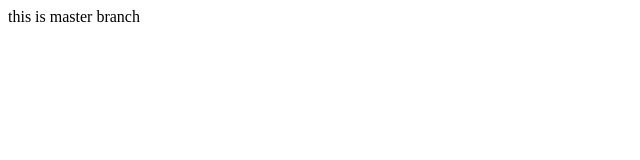
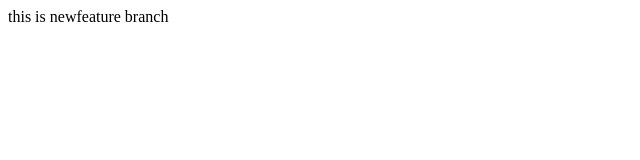
Before and after one commit to Vinay-Sawardekar/assignRepo2, a plain HTML site: page index.html in a window 1280 px wide. Shown: the full height of the page, 0-640 px from the left. Drawn offline with Linux system fonts and the light colour scheme.

Commit message:
updated index.html

```diff
--- a/index.html
+++ b/index.html
@@ -1,7 +1,7 @@
 <html>
 <head>
 <body>
-	<p> this is master branch </p>
+	<p> this is newfeature branch </p>
 </body>
 </head>
 </html>
```
